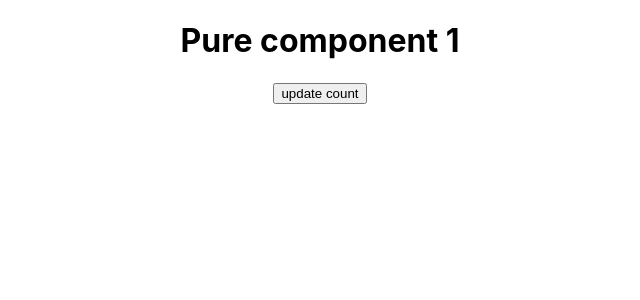
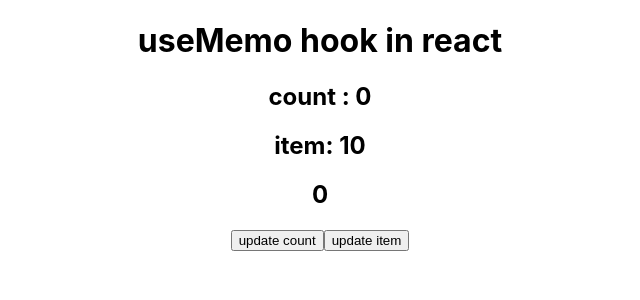
Before and after one commit to rolitiwari1234/React-1, a React (Create React App) app in the folder my-app/: page / in a window 1280 px wide. Shown: the top 300 px of the page, without its empty margins (320-960 px from the left). Built offline with nearby package versions, Linux system fonts and the light colour scheme.

Commit message:
useMemo Hook

```diff
--- a/my-app/src/App.js
+++ b/my-app/src/App.js
@@ -1,29 +1,28 @@
-import React,{PureComponent} from 'react'
+import React, { useState ,useMemo} from 'react'
 import './App.css';
-import Pure from './Pure';
 
-class App extends React.Component{
-  constructor(){
-    super();
-    this.state= {
-      count:1
-    }
-  }
-  render(){
-    console.warn("check-rerending")
+function App(){
+  const [count,setCount]=useState(0)
+  const [item,setItem]= useState(10)
+
+  const  multiCountMemo = useMemo(function multiCount()
+  {
+   console.warn("multiCount")
+   return count*2
+  },[count])
+
     return (
       <div className="App">
-        <Pure count = {this.state.count}/>
+        <h1>useMemo hook in react</h1>
 
-       <button onClick={()=>this.setState({count:this.state.count+1})}
-       >update count</button>
-      </div>
-    );
-  }
-}
+        <h2>count : {count}</h2>
+        <h2>item: {item}</h2>
+        <h2> {multiCountMemo} </h2>
 
-
-
-
+        <button  onClick=  {()=>setCount(count+1)} >update count</button>
+        <button onClick = {()=>setItem(item*10)} >update item</button>
+       </div>
+    )
+    };
 
 export default App;
```
